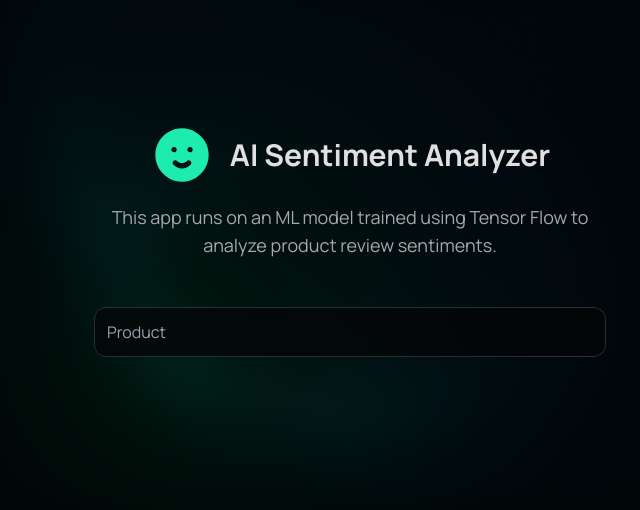
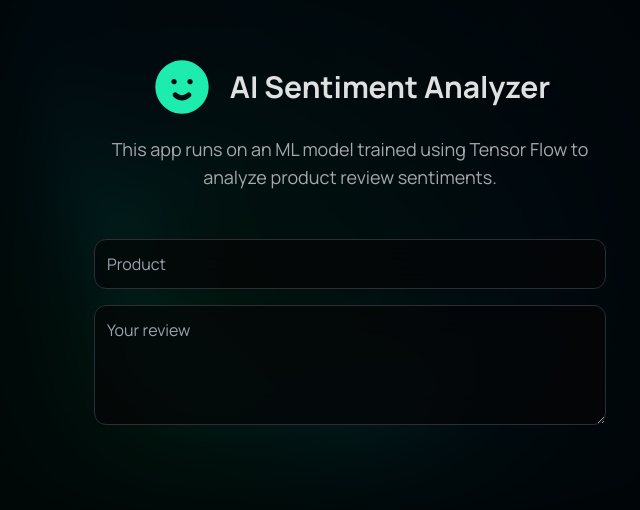
Before and after one commit to dev-xero/ml-sentiment-analyzer-client, a Next.js app: page / in a window 1280 px wide. Shown: the part 160-670 px from the top of the page, without its empty margins (290-930 px from the left). Built offline with nearby package versions, Linux system fonts and the light colour scheme.

Commit message:
feat: Implement text box component

```diff
--- a/app/page.tsx
+++ b/app/page.tsx
@@ -2,21 +2,33 @@
 
 import Header from '@/components/Header';
 import InputField from '@/components/InputField';
+import TextBox from '@/components/TextBox';
 import { ChangeEvent, useState } from 'react';
 
 export default function Home() {
     const [product, setProduct] = useState('');
+    const [review, setReview] = useState('');
 
     return (
         <main className="w-[calc(100%-32px)] h-full flex flex-col justify-center align-center mx-4">
             <Header />
-            <form action="/" method="POST" className='mt-12 w-[100%] max-w-lg mx-auto'>
+            <form
+                action="/"
+                method="POST"
+                className="mt-12 w-[100%] max-w-lg mx-auto"
+            >
                 <InputField
                     type="text"
                     placeholder="Product"
                     value={product}
                     onChange={(e) => setProduct(e.target.value)}
                 />
+                <div className="h-4"></div>
+                <TextBox
+                    placeholder="Your review"
+                    value={review}
+                    onChange={(e) => setReview(e.target.value)}
+                />
             </form>
         </main>
     );
--- /dev/null
+++ b/components/TextBox.tsx
@@ -0,0 +1,24 @@
+import React from 'react';
+
+interface TextBoxProps {
+    placeholder: string;
+    value: string;
+    onChange: (e: React.ChangeEvent<HTMLTextAreaElement>) => void;
+}
+
+export default function TextBox({
+    placeholder,
+    value,
+    onChange,
+}: TextBoxProps) {
+    return (
+        <textarea
+            onChange={onChange}
+            placeholder={placeholder}
+            spellCheck="false"
+            autoComplete="off"
+            value={value}
+            className="block max-w-lg w-[100%] bg-neutral-900 p-3 border-[1.5px] border-neutral-400 rounded-xl outline-none focus:border-neutral-000 bg-opacity-70 backdrop-blur-lg text-neutral-100 transition-all resize-y max-h-[200px] h-[120px]"
+        />
+    );
+}
```
